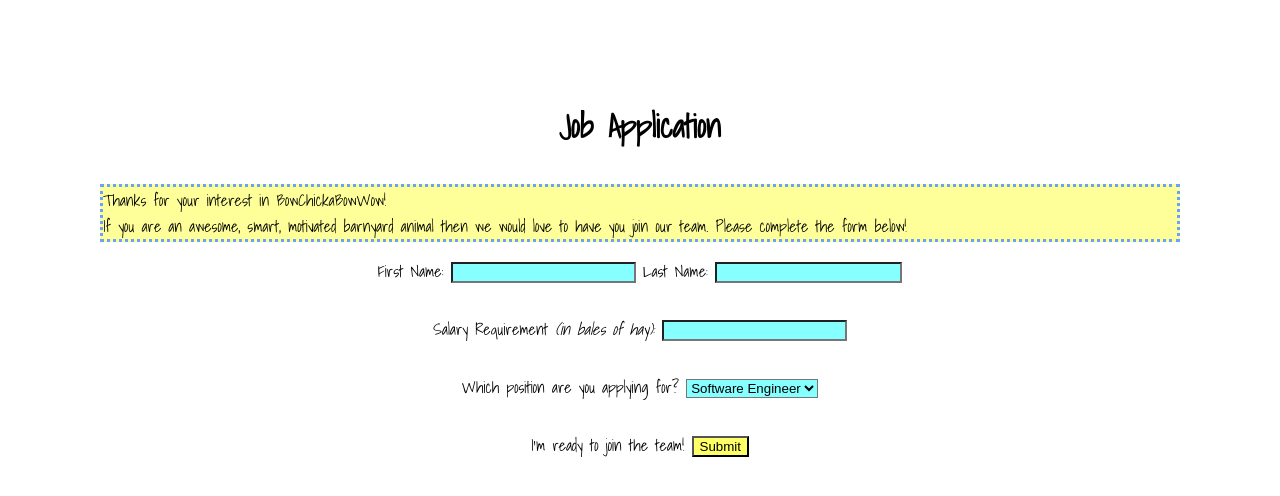
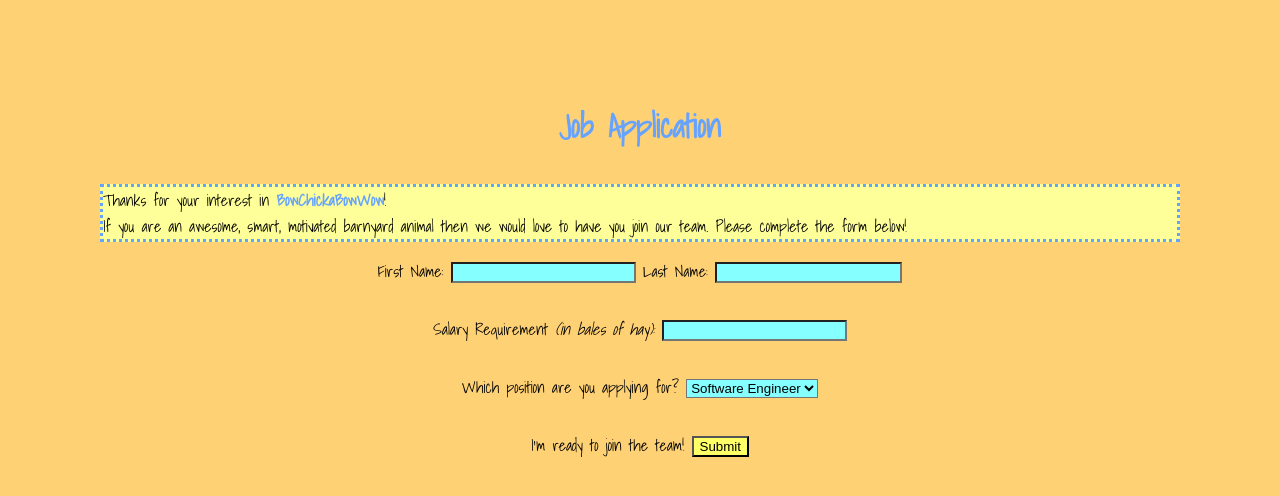
Before and after one commit to GstarGface/skills_assessment3_web, a Flask app: template templates/application-form.html in a window 1280 px wide. Shown: the top 496 px of the page. Run offline with Flask 2, Linux system fonts and the light colour scheme; the template is opened without the code that fills it, so the values that code supplies are empty.

Commit message:
part3 complete

```diff
--- a/application.py
+++ b/application.py
@@ -13,5 +13,18 @@
     #
     # return render_template("index.html")
 
+@app.route("/application-form")
+def application_form_page():
+	return render_template("application-form.html")
+
+@app.route("/application", methods=["GET", "POST"])
+def application_page():
+	firstname = request.form.get("firstname")
+	lastname = request.form.get("lastname")
+	salary = request.form.get("salary")
+	position = request.form.get("position")
+	return render_template("application-received.html", firstname=firstname, lastname=lastname, position=position, salary=salary)
+
+
 if __name__ == "__main__":
     app.run(debug=True)
--- a/static/style.css
+++ b/static/style.css
@@ -2,22 +2,25 @@
 body{
 	font-family:'Shadows Into Light', cursive;
 	margin:100px;
+	background-color: #FFD175;
 
 }
 h1{
 	text-align:center;
 	margin: 1em;
+	color:#66A3FF;
 }
-.instructions{
-	border-style:dotted;
-	border-color:#66A3FF;
-	background-color: #FFFF99;
-}
+
 
 div{
 	text-align: center;
 	margin-bottom: 2em;
 
+}
+.page_info{
+	border-style:dotted;
+	border-color:#66A3FF;
+	background-color: #FFFF99;
 }
 
 .forms{
@@ -30,3 +33,17 @@
 #lastname{
 	font-weight:600;
 }
+.branding{
+	color: #66A3FF ;
+	font-weight: 900;
+}
+
+#bowchicka{
+	font-weight: 600;
+	color:#1975FF;
+
+}
+#bowwow{
+	font-weight: 400;
+	color:#FFFF00;
+}
--- a/templates/application-form.html
+++ b/templates/application-form.html
@@ -9,7 +9,7 @@
 
 <h1>Job Application</h1>
 
-<p class="instructions">Thanks for your interest in BowChickaBowWow!
+<p class="page_info">Thanks for your interest in <span class="branding">BowChickaBowWow</span>!
 <br>
 If you are an awesome, smart, motivated barnyard animal then we would love to have you join our team. Please complete the form below!  </p>
 <form action="/application" method="POST">
@@ -35,16 +35,11 @@
 			</select>
 		</label>
 	</div>
-
-
-</form>
-
-<form>
+	<form>
 	<div>
 		<p> I'm ready to join the team!
 			<input type="submit" class="submit">
 		</p>
 	</div>
-</form>
 </body>
 </html>
```
Also changed, not shown: templates/application-received.html (added, +19 -0 lines).
